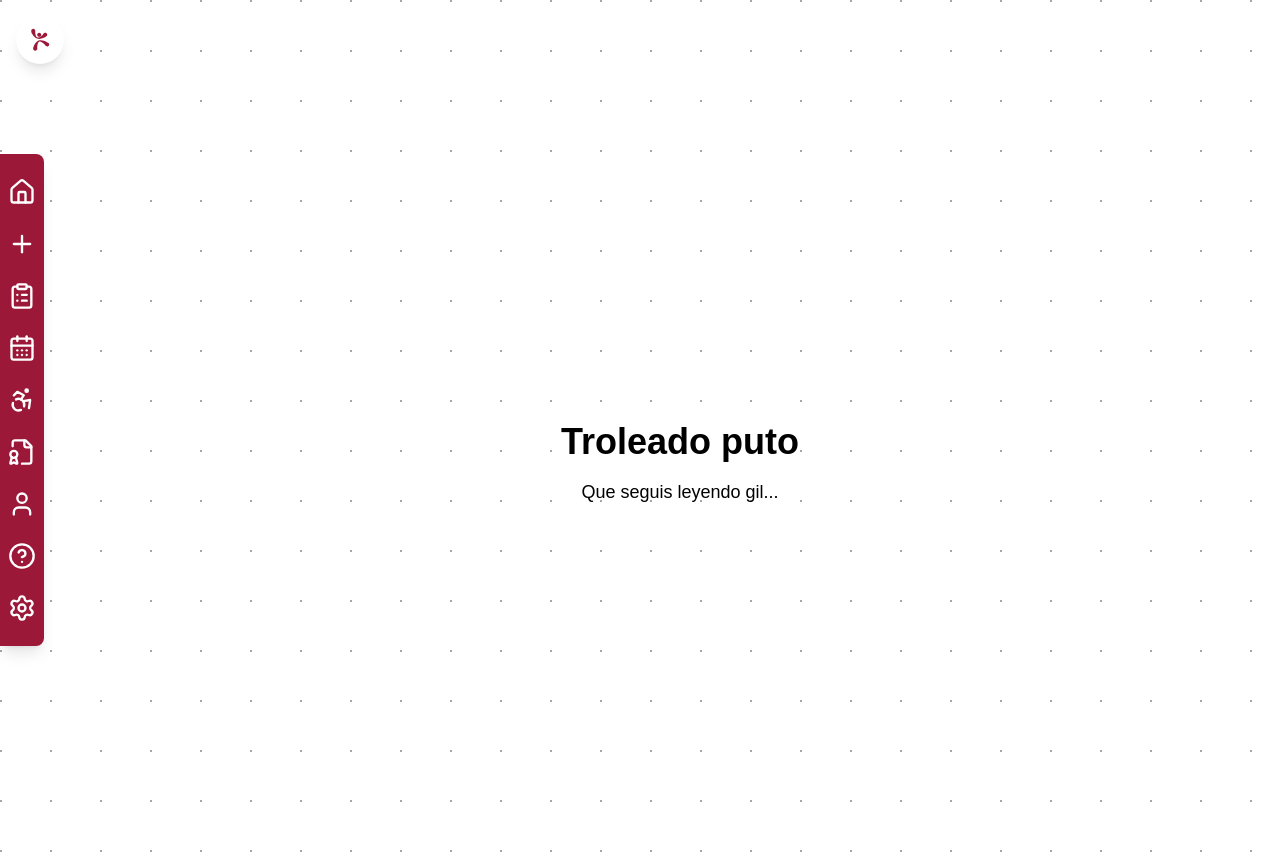
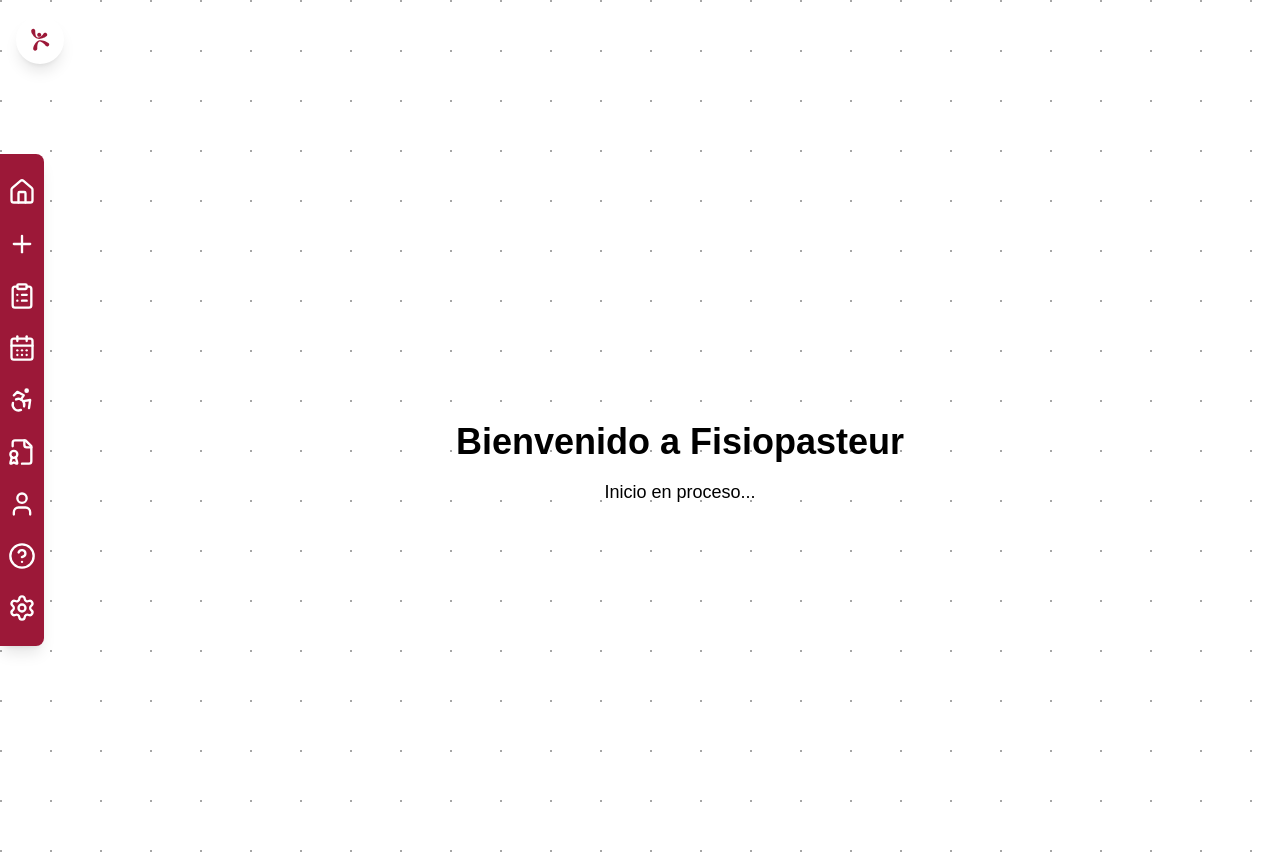
Before and after one commit to andrewblockernst/Fisiopasteur, a Next.js app in the folder fisiopasteur/: page /inicio in a window 1280 px wide. Built offline with nearby package versions, Linux system fonts and the light colour scheme.

Commit message:
Cambio del texto de la pagina de inicio...

```diff
--- a/fisiopasteur/src/app/(main)/inicio/page.tsx
+++ b/fisiopasteur/src/app/(main)/inicio/page.tsx
@@ -1,8 +1,8 @@
 export default function Inicio() {
     return (
         <div className="flex flex-col items-center justify-center h-screen">
-        <h1 className="text-4xl font-bold mb-4 text-black">Troleado puto</h1>
-        <p className="text-lg text-black">Que seguis leyendo gil...</p>
+        <h1 className="text-4xl font-bold mb-4 text-black">Bienvenido a Fisiopasteur</h1>
+        <p className="text-lg text-black">Inicio en proceso...</p>
         </div>
 
         // AGREGUE UNAS ESTADISTICAS RAPIDAS QUE PODEMOS IMPPLEMENTAR EN EL FUTURO
```
